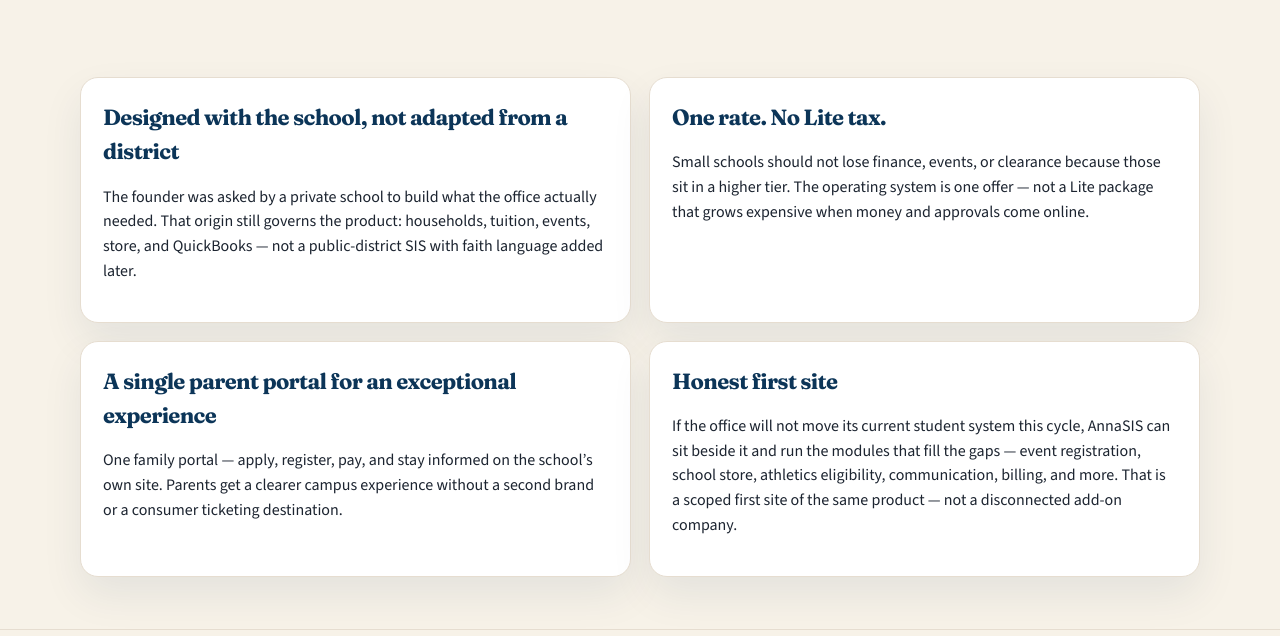
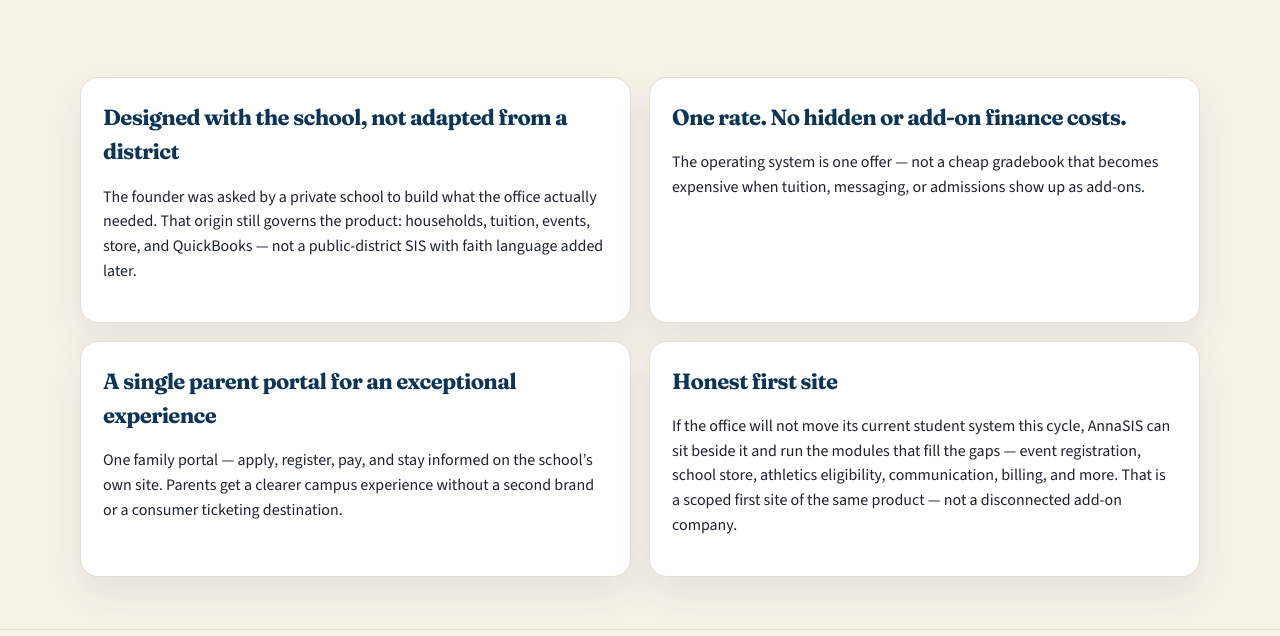
Before and after one commit to aaronsiebert-ux/annasis-website, a plain HTML site: page different.html in a window 1280 px wide. Shown: the part 1067-1703 px from the top of the page. Drawn offline with nearby package versions, Linux system fonts and the light colour scheme.

Commit message:
Align Different page cost headline to hidden/add-on language

```diff
--- a/different.html
+++ b/different.html
@@ -102,8 +102,8 @@
           <p>The founder was asked by a private school to build what the office actually needed. That origin still governs the product: households, tuition, events, store, and QuickBooks — not a public-district SIS with faith language added later.</p>
         </article>
         <article class="card">
-          <h3>One rate. No Lite tax.</h3>
-          <p>Small schools should not lose finance, events, or clearance because those sit in a higher tier. The operating system is one offer — not a Lite package that grows expensive when money and approvals come online.</p>
+                    <h3>One rate. No hidden or add-on finance costs.</h3>
+          <p>The operating system is one offer — not a cheap gradebook that becomes expensive when tuition, messaging, or admissions show up as add-ons.</p>
         </article>
         <article class="card">
           <h3>A single parent portal for an exceptional experience</h3>
```
